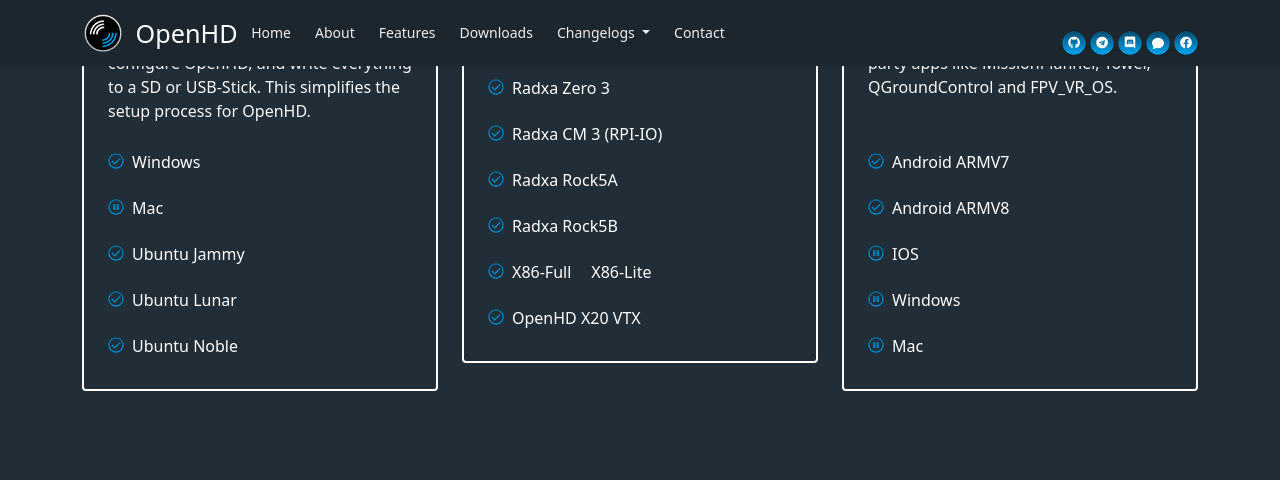
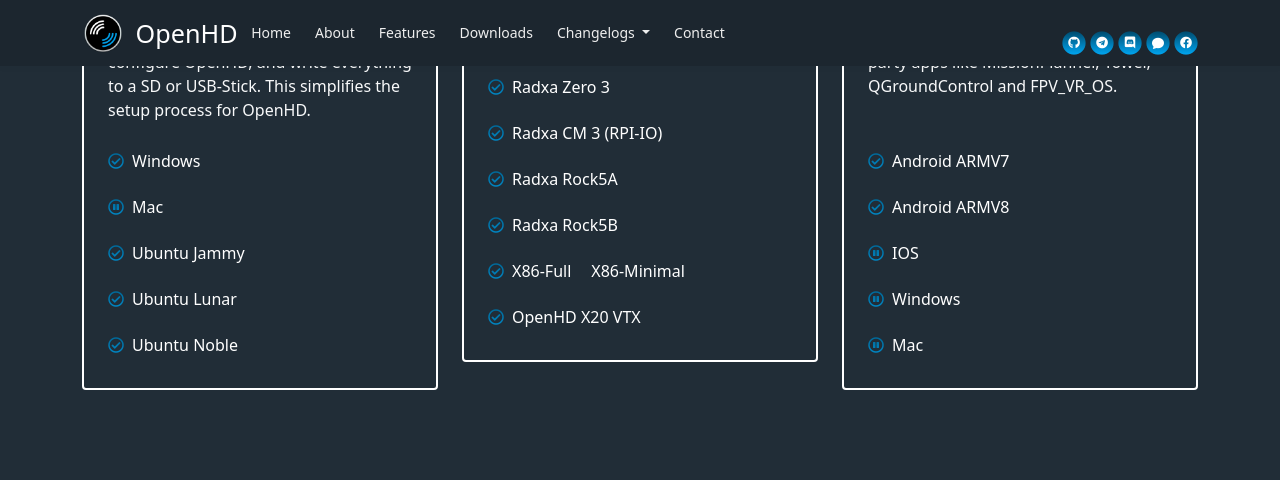
Before and after one commit to OpenHD/websiteV2, a Jekyll site: the page built from index.md, in a window 1280 px wide and 900 px high, scrolled down 3766 px. Shown: the top 480 px of the window. Built offline with Jekyll 4.4.1, drawn with Linux system fonts in a browser that asks for light colours.

Commit message:
Update index.md

```diff
--- a/index.md
+++ b/index.md
@@ -223,25 +223,25 @@ og_image: /assets/images/og-image.jpg
                     <div class="block d-flex align-items-center">
                         <p class="pe-2"><i class="far fa-check-circle fa-1x"></i></p>
                         <p><a
-                                href="https://download.openhdfpv.org/download/image/filename/OpenHD-image-radxa-cm3--release-06-26-2024-00-29-10.img.xz" rel="nofollow">Radxa
+                                href="http://fra1.digitaloceanspaces.com/openhd-images/Downloader/release/2.6.4/OpenHD-image-radxa-cm3-2.6.4-release.img.xz" rel="nofollow">Radxa
                                 CM 3 (RPI-IO)</a></p>
                     </div>
                     <div class="block d-flex align-items-center">
                         <p class="pe-2"><i class="far fa-check-circle fa-1x"></i></p>
                         <p><a
-                                href="https://download.openhdfpv.org/download/image/filename/OpenHD-image-rock5a--release-06-26-2024-00-29-36.img.xz" rel="nofollow">Radxa
+                                href="http://fra1.digitaloceanspaces.com/openhd-images/Downloader/release/2.6.4/OpenHD-image-rock5a-2.6.4-release.img.xz" rel="nofollow">Radxa
                                 Rock5A</a></p>
                     </div>
                     <div class="block d-flex align-items-center">
                         <p class="pe-2"><i class="far fa-check-circle fa-1x"></i></p>
                         <p><a
-                                href="https://download.openhdfpv.org/download/image/filename/OpenHD-image-pi-bullseye-configurable-release-06-26-2024-00-28-57.img.xz" rel="nofollow">Radxa
+                                href="http://fra1.digitaloceanspaces.com/openhd-images/Downloader/release/2.6.4/OpenHD-image-rock5b-2.6.4-release.img.xz" rel="nofollow">Radxa
                                 Rock5B</a></p>
                     </div>
                     <div class="block d-flex align-items-center">
                         <p class="pe-2"><i class="far fa-check-circle fa-1x"></i></p>
-                        <p style="margin-right: 20px;"><a href="https://download.openhdfpv.org/download/image/filename/OpenHD-image-x86-lunar--release-06-26-2024-00-29-52.img.xz" rel="nofollow">X86-Full</a></p>
-                        <p><a href="https://download.openhdfpv.org/download/image/filename/OpenHD-image-x86-minimal--release-06-26-2024-00-28-56.img.xz" rel="nofollow">X86-Lite</a></p>
+                        <p style="margin-right: 20px;"><a href="http://fra1.digitaloceanspaces.com/openhd-images/Downloader/release/2.6.4/OpenHD-image-x86-minimal-2.6.4-release.img.xz" rel="nofollow">X86-Full</a></p>
+                        <p><a href="http://fra1.digitaloceanspaces.com/openhd-images/Downloader/release/2.6.4/OpenHD-image-x86-noble-2.6.4-release.img.xz" rel="nofollow">X86-Minimal</a></p>
                     </div>
                     <div class="block d-flex align-items-center">
                         <p class="pe-2"><i class="far fa-check-circle fa-1x"></i></p>
```
